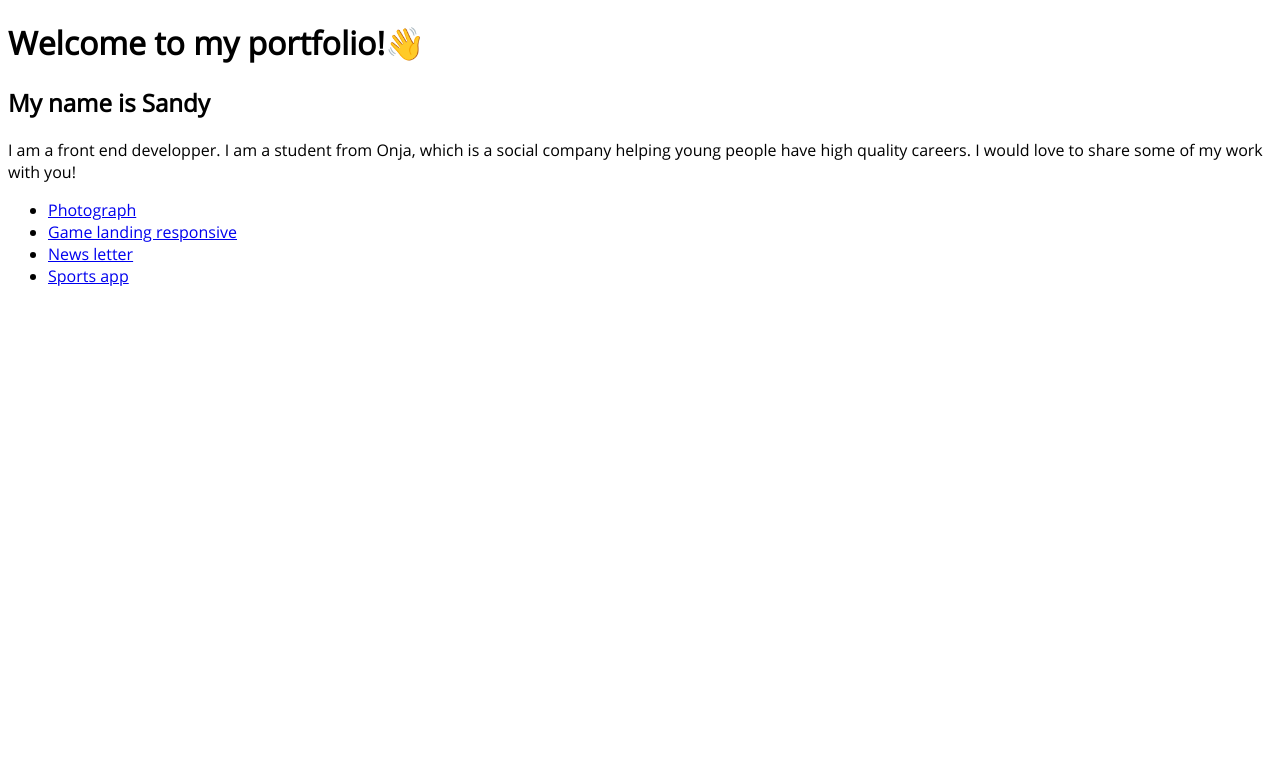
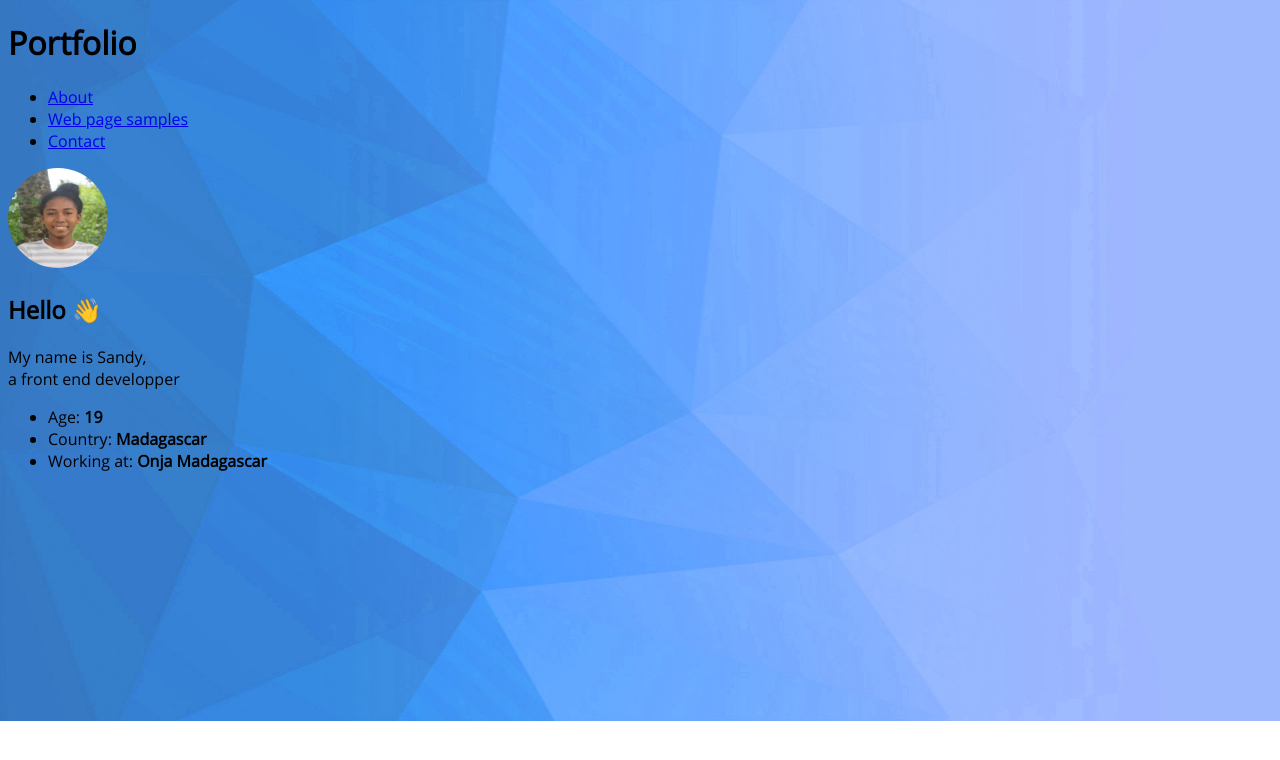
Before and after one commit to Voninkazo/portfolio, a plain HTML site: page index.html in a window 1280 px wide. Drawn offline with Linux system fonts and the light colour scheme.

Commit message:
developped html and started decorating

```diff
--- a/css/style.css
+++ b/css/style.css
@@ -2,4 +2,13 @@ html {}
 
 body {
     font-family: 'Open Sans Regular';
+    background-image: url(../images/bg.jpg);
+    background-repeat: no-repeat;
+    background-size: cover;
 }
+
+img {
+    width: 100px;
+    height: 100px;
+    border-radius: 50%;
+}
--- a/index.html
+++ b/index.html
@@ -10,40 +10,43 @@
 
 <body>
     <header>
-        <h1>Welcome to my portfolio!👋</h1>
+        <div class="container">
+            <h1>Portfolio</h1>
+            <nav>
+                <ul class="nav_container">
+                    <li>
+                        <a href="../../code/html/blog/22-02-20.html">
+                        About
+                    </a>
+                    </li>
+                    <li>
+                        <a href="./pages.html">
+                        Web page samples
+                    </a>
+                    </li>
+                    <li>
+                        <a href="mailto:harisoa.sn@gmail.com?subject=html">
+                        Contact
+                    </a>
+                    </li>
+                </ul>
+            </nav>
+            <img src="./images/sandy.jpg" alt="it's me">
+        </div>
     </header>
     <main>
         <header>
             <section>
-                <h2>My name is Sandy</h2>
-                <div>
-                    <p>
-                        I am a front end developper. I am a student from Onja, which is a social company helping young people have high quality careers. I would love to share some of my work with you!
-                    </p>
-                </div>
-                <div>
-                    <ul>
-                        <li>
-                            <a href="../../front-end-finals/webroot/index.html">
-                                Photograph
-                            </a>
-                        </li>
-                        <li>
-                            <a href="../../Game-landing-page-responsive/webroot/index.html">
-                                Game landing responsive
-                            </a>
-                        </li>
-                        <li>
-                            <a href="../../responsive/responsive-news-site/webroot/index.html">
-                                News letter
-                            </a>
-                        </li>
-                        <li>
-                            <a href="../../front-end-assessment/webroot/index.html">
-                                Sports app
-                            <a>
-                        </li>
-                    </ul>
+                <div class="container">
+                    <h2>Hello 👋</h2>
+                    <p>My name is Sandy,<br>a front end developper</p>
+                    <div class="quick_presentation">
+                        <ul>
+                            <li>Age: <b>19</b></li>
+                            <li>Country: <b>Madagascar</b></li>
+                            <li>Working at: <b>Onja Madagascar</b></li>
+                        </ul>
+                    </div>
                 </div>
             </section>
         </header>
```
Also changed, not shown: pages.html (added, +45 -0 lines), images/bg.jpg (added), images/sandy.jpg (added).
